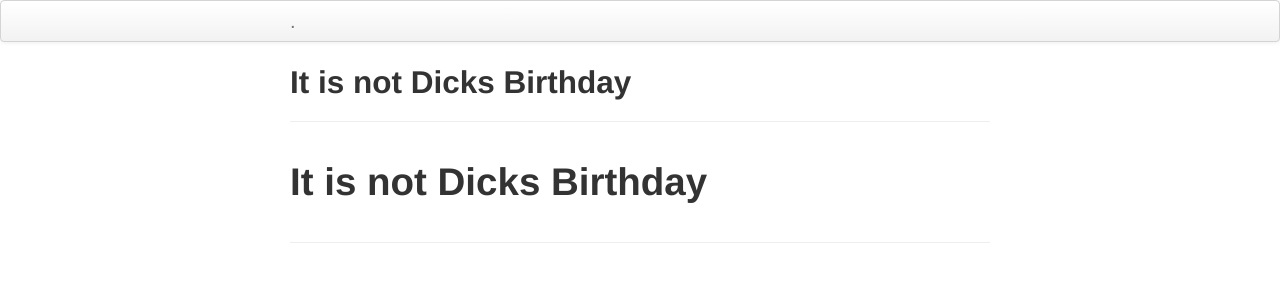
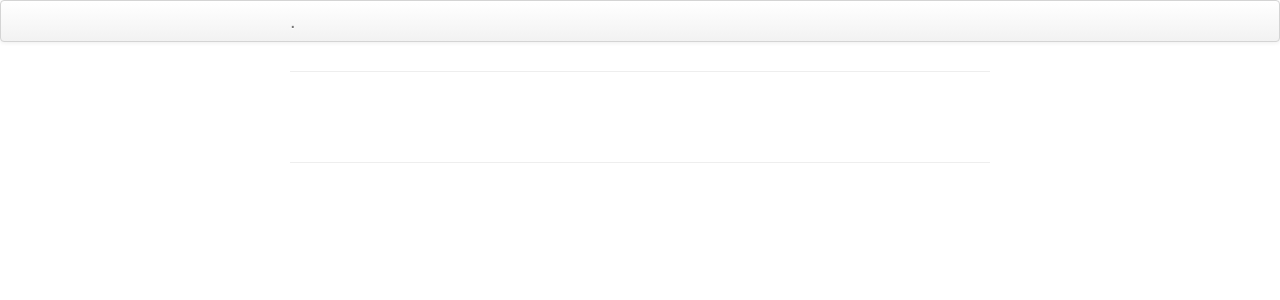
Before and after one commit to kyle-work/isitdicksbirthday.com, a Jekyll site: the page built from index.md, in a window 1280 px wide. Shown: the top 300 px of the page. Built offline with Jekyll 4.4.1, drawn with Linux system fonts in a browser that asks for light colours; our own code applies the rules of GitHub Pages for plain Markdown files; part of the change alters nothing that is shown.

Commit message:
Update index.md

```diff
--- a/index.md
+++ b/index.md
@@ -1,4 +1,4 @@
 ---
 layout: page
+tagline: # It is not Dicks Birthday
 ---
-# It is not Dicks Birthday
```
